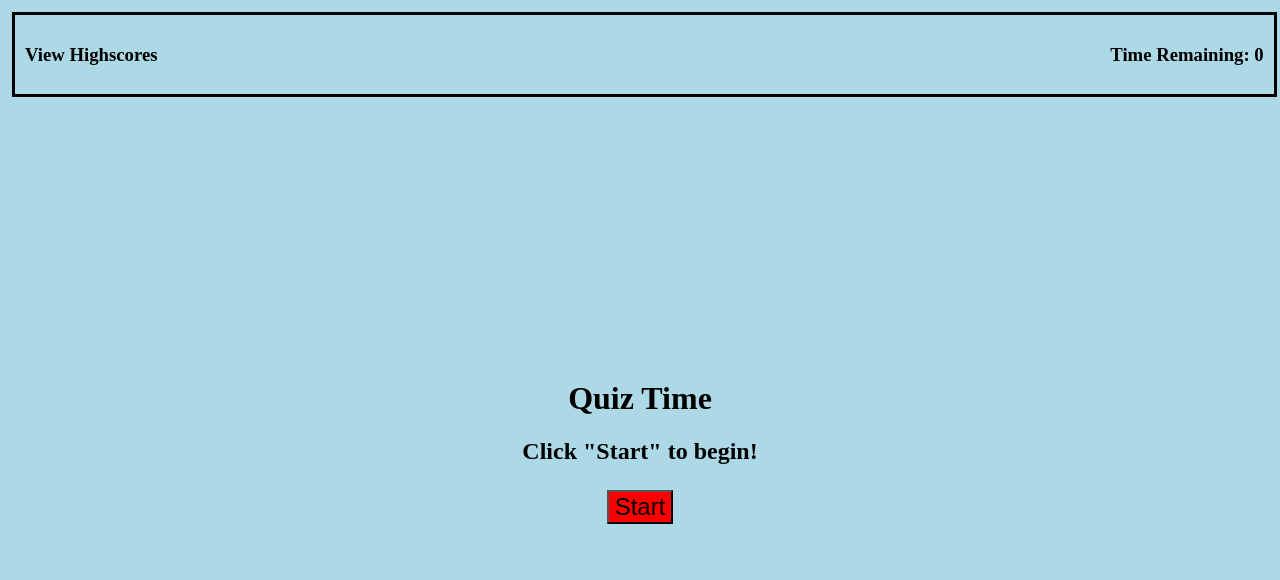
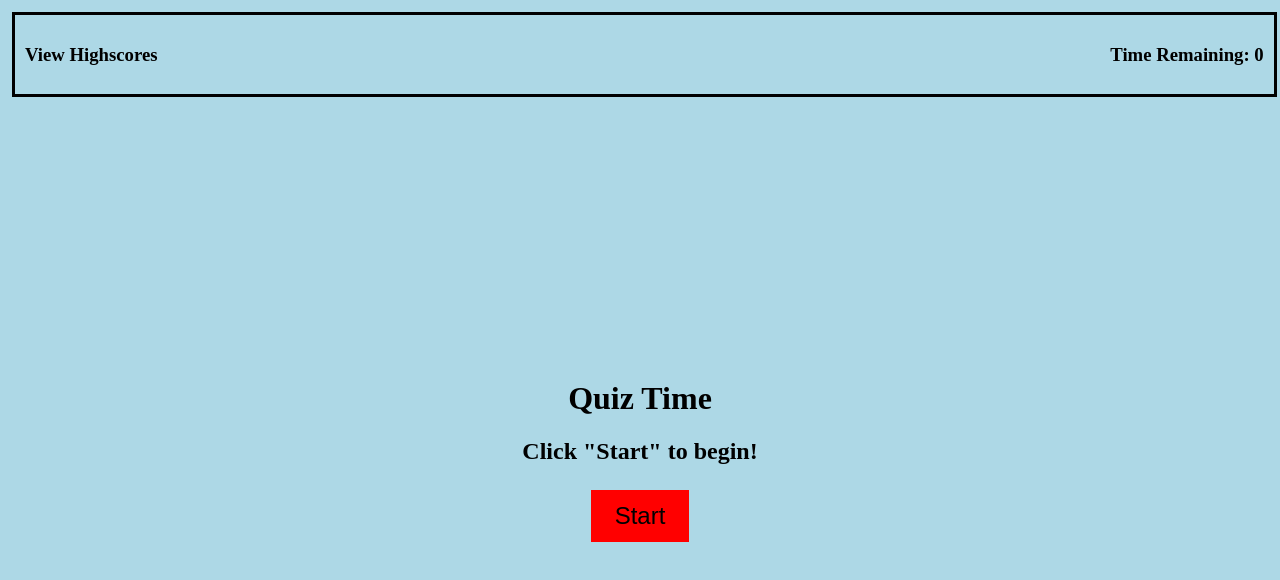
Before and after one commit to austinwoo123/Code-Quiz, a plain HTML site: page index.html in a window 1280 px wide. Drawn offline with Linux system fonts and the light colour scheme.

Commit message:
add more styling to button

```diff
--- a/style.css
+++ b/style.css
@@ -40,4 +40,6 @@ button {
    color: black;
    background-color: red;
     font-size: 24px;
+    padding:12px 24px;
+    border: none;
 }
```
